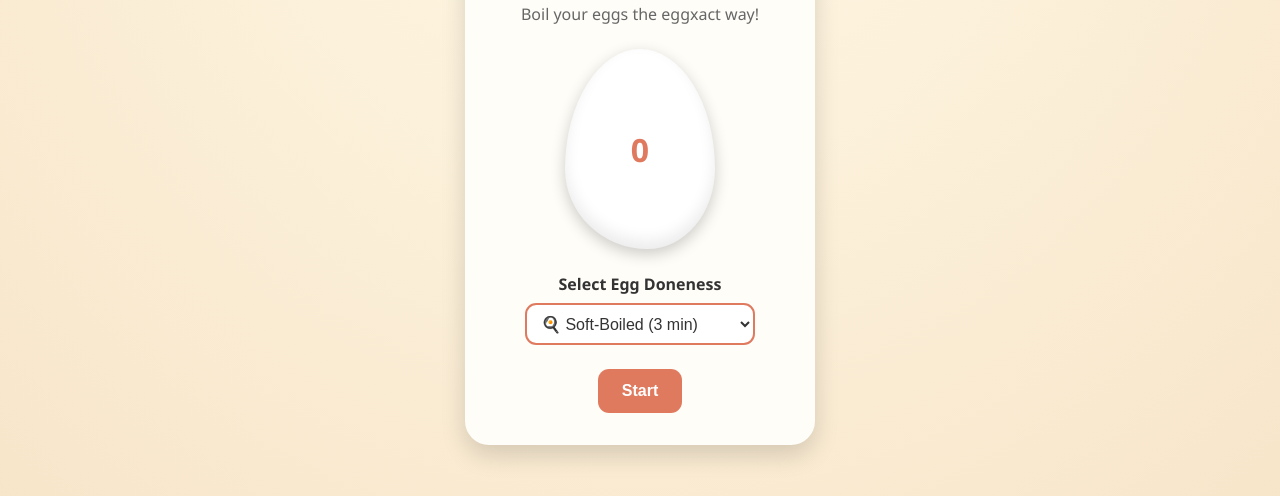
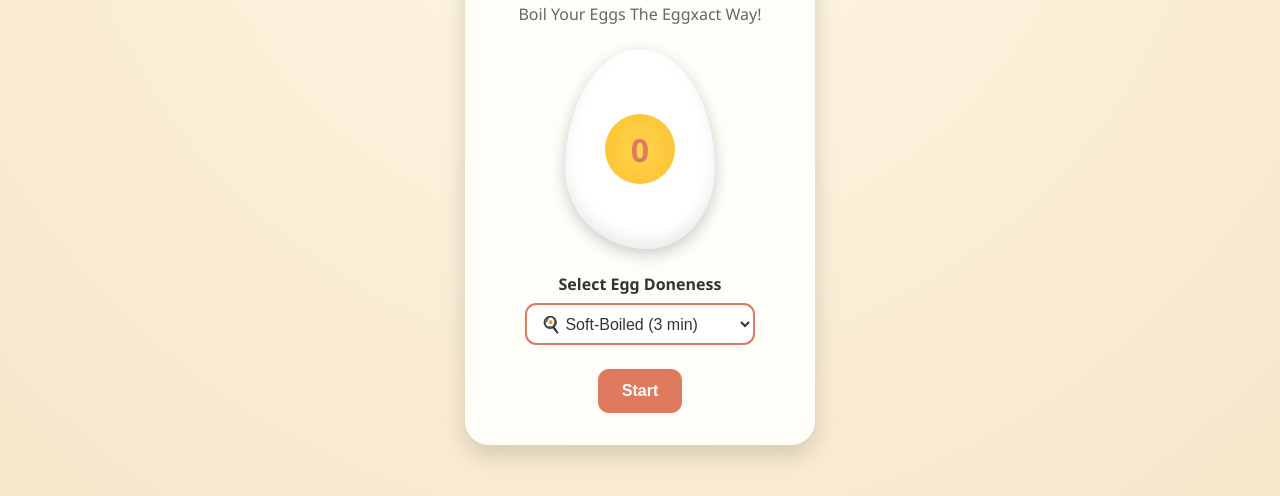
Before and after one commit to daffmaulana/Eggxactly, a plain HTML site: page index.html in a window 1280 px wide. Shown: the part 216-712 px from the top of the page. Drawn offline with Linux system fonts and the light colour scheme.

Commit message:
Update index.html

```diff
--- a/index.html
+++ b/index.html
@@ -3,15 +3,16 @@
 <head>
   <meta charset="UTF-8" />
   <meta name="viewport" content="width=device-width, initial-scale=1.0"/>
-  <title>🥚 Eggxactly - The Egg Timer</title>
+  <title>🥚 Eggxactly - The Exact Way to Boil Your Egg</title>
   <link rel="stylesheet" href="styles.css" />
 </head>
 <body>
   <div class="container">
     <h1>🥚 Eggxactly</h1>
-    <p class="subtitle">Boil your eggs the eggxact way!</p>
+    <p class="subtitle">Boil Your Eggs The Eggxact Way!</p>
 
     <div class="egg-shape">
+      <div class="yolk" id="yolk"></div>
       <div id="timer">0</div>
     </div>
 
```
